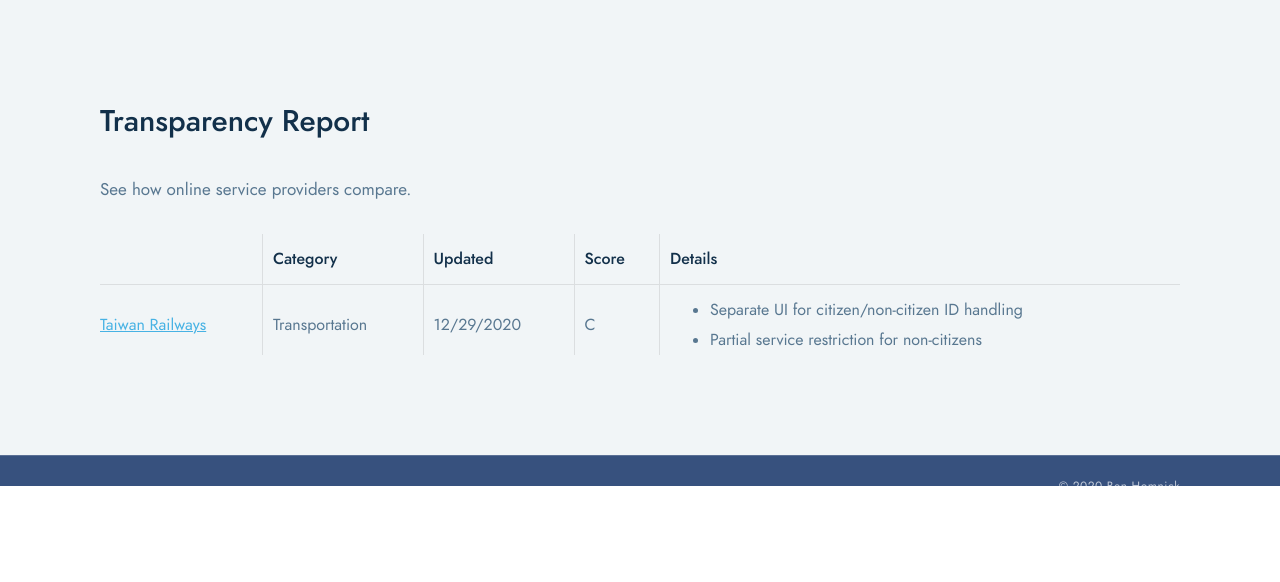
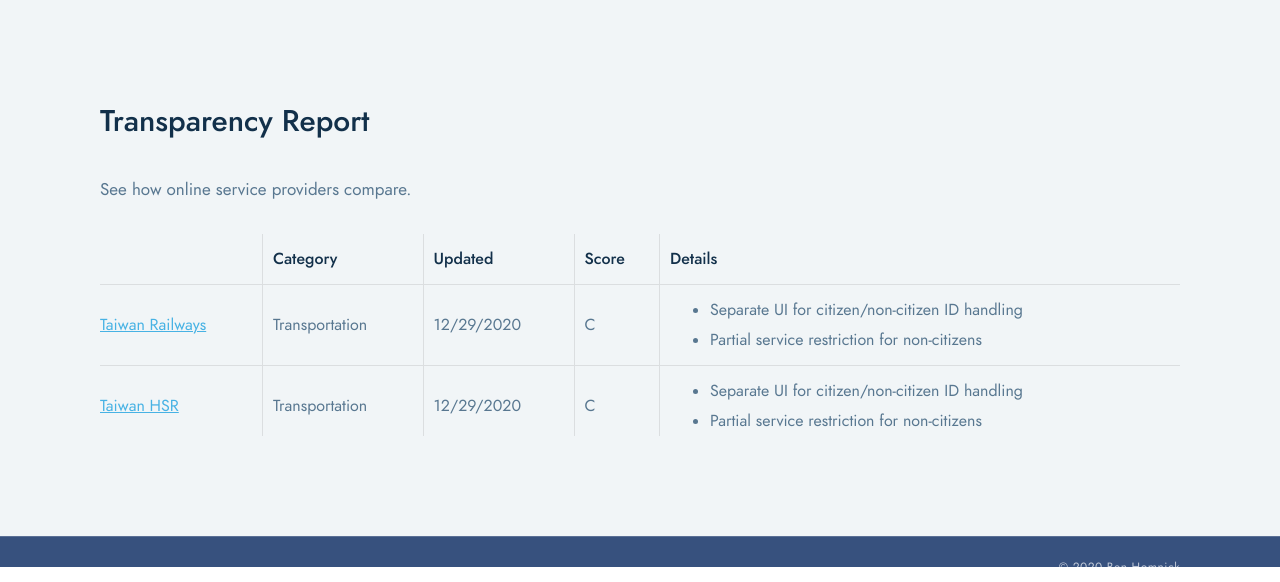
Before and after one commit to bhomnick/identitytw, a Django app: template identity/templates/homepage.html in a window 1280 px wide. Shown: the part 2677-3259 px from the top of the page. Before the commit the page ends 3163 px from the top, so only its background shows below. Run offline with Django 3.2, Linux system fonts and the light colour scheme; the template is opened without the code that fills it, so the values that code supplies are empty; some libraries are stand-ins or nearby versions; some web fonts are replaced.

Commit message:
update title

```diff
--- a/identity/templates/homepage.html
+++ b/identity/templates/homepage.html
@@ -6,7 +6,7 @@
   <meta charset="utf-8">
   <meta http-equiv="X-UA-Compatible" content="IE=edge">
   <meta name="viewport" content="width=device-width, initial-scale=1">
-  <title>Codrop | Landing Page App Template</title>
+  <title>Inclusive Taiwan Identification Number Validation</title>
   <meta name="description" content="">
   <script src="{% static 'scripts/jquery.min.js' %}"></script>
   <script src="{% static 'scripts/main.js' %}"></script>
@@ -200,6 +200,18 @@
                     </ul>
                   </td>
                 </tr>
+                <tr>
+                  <td><a href="#">Taiwan HSR</a></td>
+                  <td>Transportation</td>
+                  <td>12/29/2020</td>
+                  <td>C</td>
+                  <td>
+                    <ul>
+                      <li>Separate UI for citizen/non-citizen ID handling</li>
+                      <li>Partial service restriction for non-citizens</li>
+                    </ul>
+                  </td>
+                </tr>
               </tbody>
             </table>
           </div>
```
